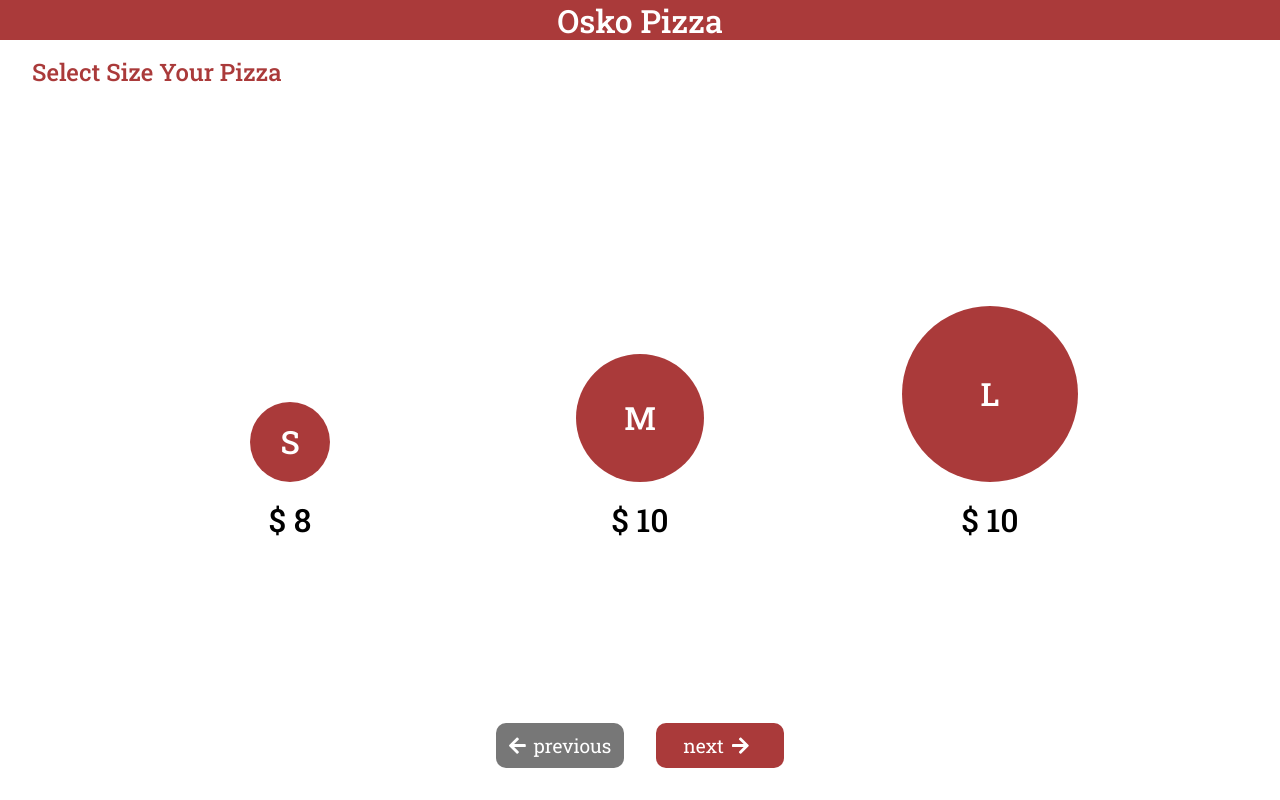
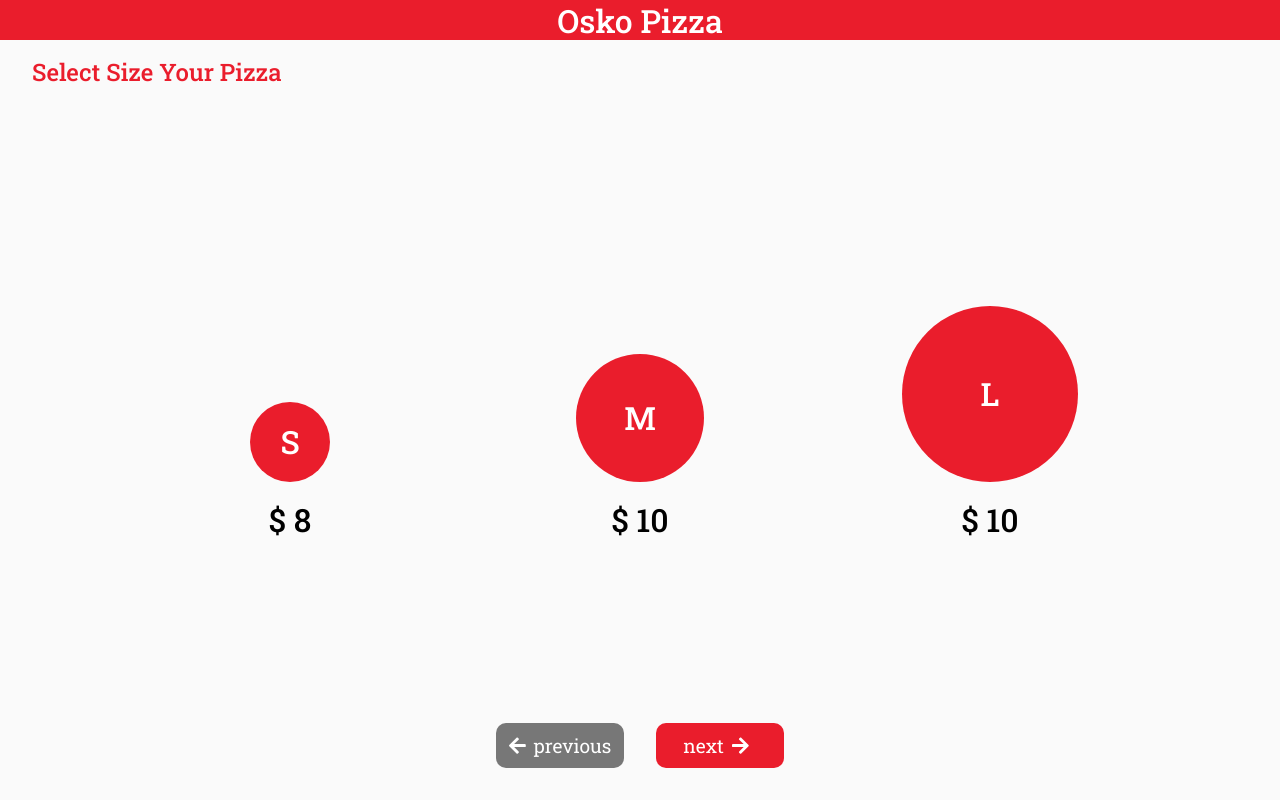
Before and after one commit to gabriel-queiroz/ChallengeTauria, a React (Create React App) app in the folder front/: page /size in a window 1280 px wide. Built offline with nearby package versions, Linux system fonts and the light colour scheme.

Commit message:
fix(styles): Change colors e background color

```diff
--- a/front/src/components/AppContainer/styles.ts
+++ b/front/src/components/AppContainer/styles.ts
@@ -1,8 +1,10 @@
 import styled from 'styled-components';
+import { colors } from '../../styles';
 
 export const Container = styled.div`
   height: 100%;
   display: flex;
+  background-color: ${colors.whiteDark};
   flex-direction: column;
 `;
 
--- a/front/src/styles/colors.ts
+++ b/front/src/styles/colors.ts
@@ -1,10 +1,11 @@
 const colors = {
   whiteLight: '#fff',
+  whiteDark: '#fafafa',
   blackLight: '#777777',
   blackDark: '#000000',
-  redLight: '#aa3a3a',
+  redLight: ' #ea1d2c',
   redLightMessage: '#ff4800',
-  greenLight: '#8fde2f',
+  greenLight: 'rgb(5, 163, 87)',
   grayLight: 'rgba(158, 184, 209, 0.43)',
 };
 
```
